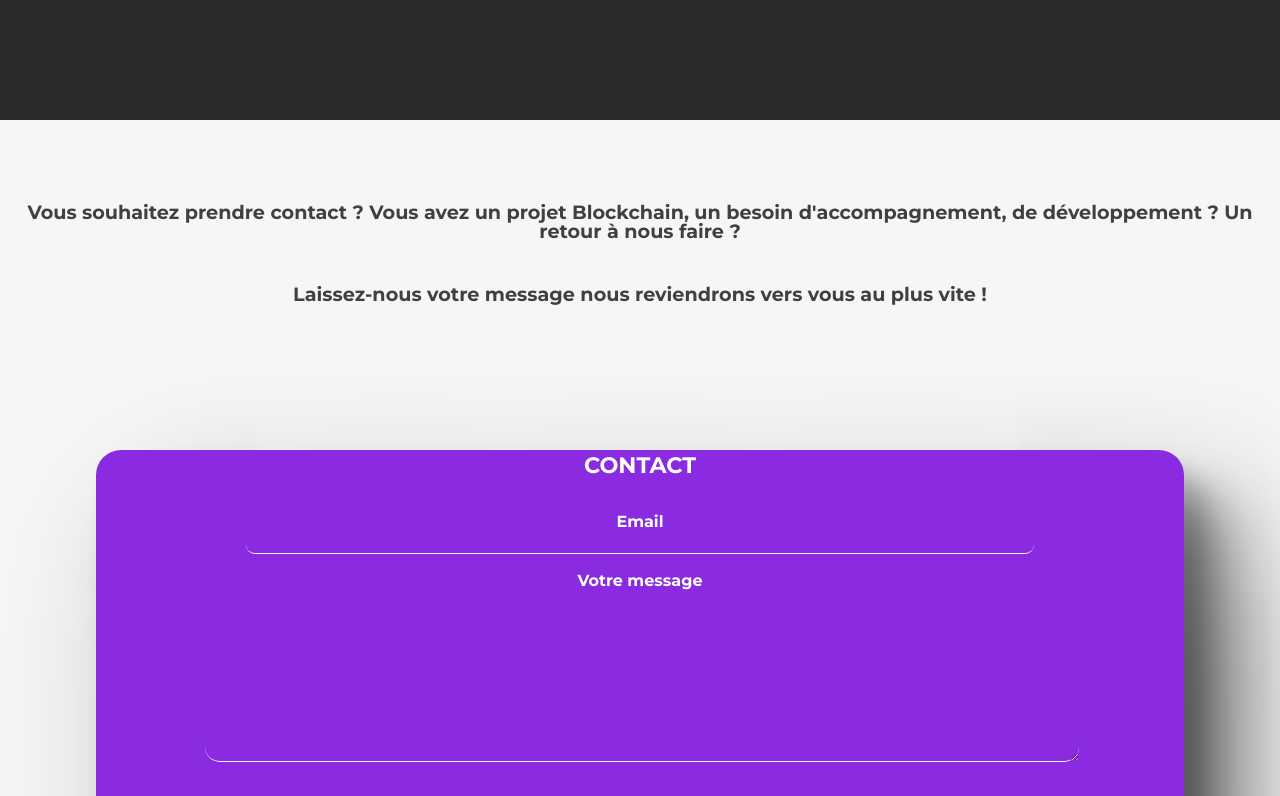
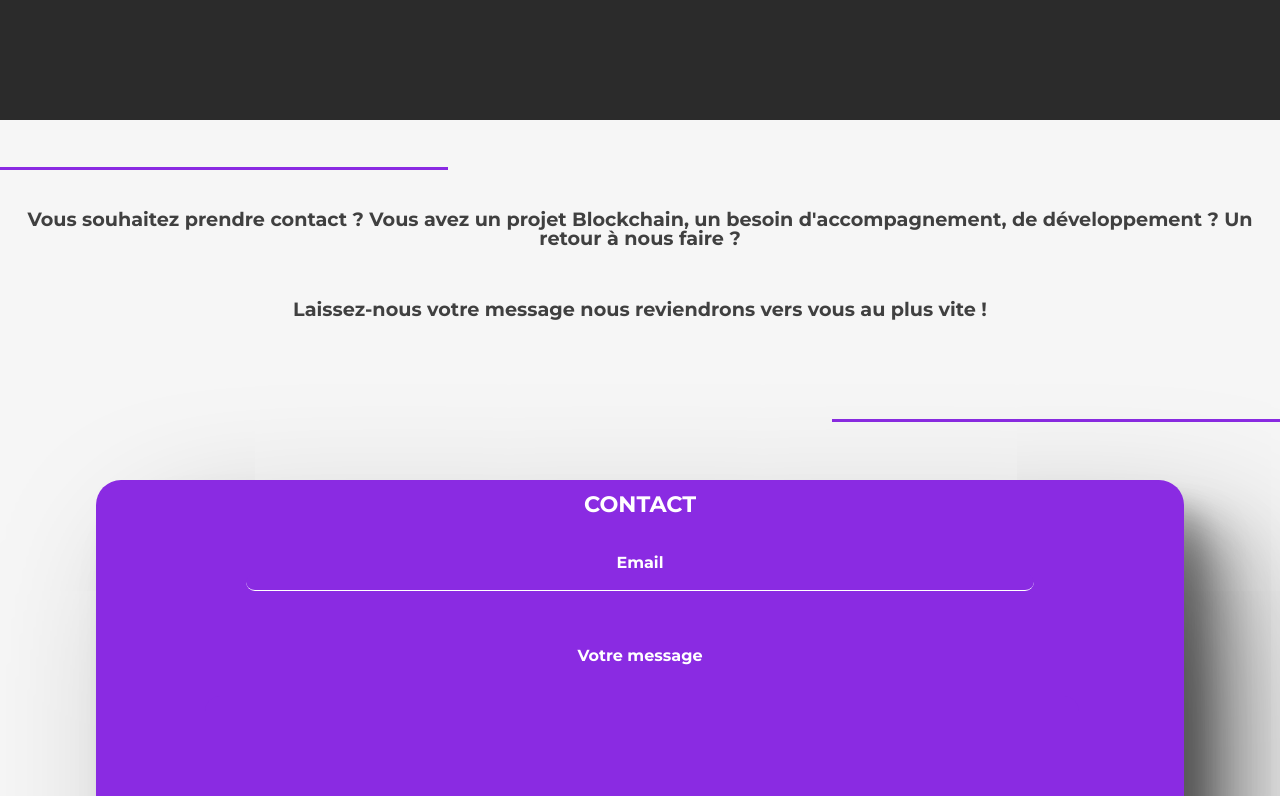
Before and after one commit to The-JW-Corp/JW-Corp-react, a React (Create React App) app: page / in a window 1280 px wide. Shown: the part 680-1476 px from the top of the page. Built offline with nearby package versions, Linux system fonts and the light colour scheme.

Commit message:
lines added

```diff
--- a/src/components/Formulaire/Formulaire.js
+++ b/src/components/Formulaire/Formulaire.js
@@ -10,7 +10,9 @@ function Formulaire() {
     <>
       <section className="form-cta-container">
         <section className="cta-form">
-          <div className="line-animation-top"></div>
+          <div className="line-animation-top-container">
+            <div className="line-animation-top"></div>
+          </div>
           <div className="cta-form-paragraph">
             <div className="text-cta-form">
               Vous souhaitez prendre contact ? Vous avez un projet Blockchain,
@@ -18,16 +20,17 @@ function Formulaire() {
               faire ?
             </div>
             <div className="text-cta-form">
-              Laissez-nous votre message nous reviendrons vers vous au plus vite !
+              Laissez-nous votre message nous reviendrons vers vous au plus vite
+              !
             </div>
           </div>
-          <div className="line-animation-bottom"></div>
+          <div className="line-animation-bottom-container">
+            <div className="line-animation-bottom"></div>
+          </div>
         </section>
         <form>
-          <div className="form-title">
-            <strong>
-              <h4>CONTACT</h4>
-            </strong>
+          <div className="title-container">
+            <h4>CONTACT</h4>
           </div>
           <div className="mail-container">
             <label className="label-mail">
@@ -37,6 +40,7 @@ function Formulaire() {
               </div>
             </label>
           </div>
+          <div className="space-container"></div>
           <div className="message-container">
             <label className="label-message">
               <div className="text-label">Votre message</div>
--- a/src/components/Formulaire/TestForm.css
+++ b/src/components/Formulaire/TestForm.css
@@ -2,6 +2,20 @@
   width 375px
   height 667px
 */
+
+/*
+  1. CTA (Call To Action)
+    1.1 Line Animation
+
+  2. Form
+    2.1 Title Container
+    2.2 Mail Container
+    2.3 Space Container
+    2.4 Message Container
+    2.5 Button Container
+*/
+
+/* ----- 1. CTA (Call To Action) ----- */
 
 .form-cta-container {
   display: flex;
@@ -9,7 +23,7 @@
   align-items: center;
   flex-direction: column;
   width: 100vw;
-  height: 1100px;
+  height: 1200px;
   /* background-color: red; */
   text-align: center;
 }
@@ -20,6 +34,7 @@
   display: flex;
   justify-content: center;
   align-items: center;
+  flex-direction: column;
 }
 
 .cta-form-paragraph {
@@ -38,44 +53,47 @@
   width: 100%;
 }
 
-/* Line animation */
+/* ----- 1.1 Line animation -----*/
 
-/* .line-animation-top {
-		width: 400px;
-		height: 2px;
-		background: rgb(211, 8, 8);
-
-		top: 0%;
-		left: 0%;
-		transform: translate(-50%, -50%);
+.line-animation-top-container {
+  height: 20%;
+  /* background-color: red; */
+  width: 100%;
+  display: flex;
+  justify-content: flex-start;
 }
 
-	.line-animation::before {
-		content: "";
-		position: absolute;
-		top: 0;
-		left: 0;
-		width: 100%;
-		height: 100%;
-		background: green;
-		animation: animate 5s linear infinite;
+.line-animation-top {
+  width: 35%;
+  height: 40%;
+  border-bottom: 3px solid blueviolet;
+  animation: line-animation 0.5s linear;
 }
 
-	@keyframes animate {
+@keyframes line-animation {
   0% {
-			left: 0;
+    width: 0;
+  }
+  100% {
+    width: 100%;
+  }
 }
 
-		50% {
-			left: 100%;
+.line-animation-bottom-container {
+  height: 20%;
+  width: 100%;
+  display: flex;
+  justify-content: flex-end;
 }
 
-		0% {
-			left: 0;
+.line-animation-bottom {
+  width: 35% !important;
+  height: 40%;
+  border-bottom: 3px solid blueviolet;
+  animation: line-animation 0.5s linear;
 }
-	} */
 
-/* Form */
+/* ----- 2. Form ----- */
 
 form {
   background-color: blueviolet;
@@ -93,15 +111,30 @@ form {
     46px 57.5px 60.7px rgba(0, 0, 0, 0.274), 64px 80px 160px rgba(0, 0, 0, 0.4);
 }
 
-form h4 {
-  font-size: 1.4em;
-}
+/* ----- 2.1 Title Container ----- */
 
-.mail-container {
-  height: 20%;
+.title-container {
+  height: 10%;
+  /* background-color: red; */
   display: flex;
   justify-content: center;
   align-items: center;
+}
+
+form h4 {
+  font-size: 1.4em;
+  /* height:20%; */
+  /* background-color: red; */
+}
+
+/* ----- 2.2 Mail Container ----- */
+
+.mail-container {
+  height: 15%;
+  display: flex;
+  justify-content: center;
+  align-items: center;
+  /* background-color: yellow; */
 }
 
 .label-mail {
@@ -128,12 +161,21 @@ form h4 {
   transition: background-color 0.25s;
 }
 
-/* Message (textarea) */
+/* ----- 2.3 Space Container ----- */
+
+.space-container {
+  height: 10%;
+  /* background-color: fuchsia; */
+}
+
+/* ----- 2.4 Message Container ----- */
 
 .message-container {
   height: 50%;
   display: flex;
   justify-content: center;
+  /* align-items: center; */
+  /* background-color: green; */
 }
 
 .mail-input {
@@ -156,6 +198,7 @@ form h4 {
   border-color: white;
   border-bottom: 1px solid white;
   color: white;
+  font-family: "Montserrat";
 }
 
 .message-input > textarea:focus {
@@ -187,13 +230,15 @@ textarea {
   width: 100% !important;
 }
 
+/* ----- 2.5 Button Container ------ */
+
 .button-container {
   display: flex;
   justify-self: center;
   align-items: center;
-  height: 20%;
+  height: 15%;
   width: 100%;
-  /* background-color: red; */
+  /* background-color: aqua; */
 }
 
 .button-container > div {
@@ -207,17 +252,17 @@ textarea {
   cursor: pointer;
   border-color: aliceblue;
   border-radius: 10px;
-
   width: 50%;
   height: 60%;
   color: white;
   font-weight: bolder;
+  letter-spacing: 2px;
 }
 
 .submit-button:hover {
   background-color: white;
   color: blueviolet;
   font-size: 1.2em;
-  transition: background-color, font-size 0.25s;
+  transition: background-color 0.75s, font-size 0.5s;
   /* transition: font-size 0.5s; */
 }
```
Lines whose indentation alone changed are shown as unchanged.
